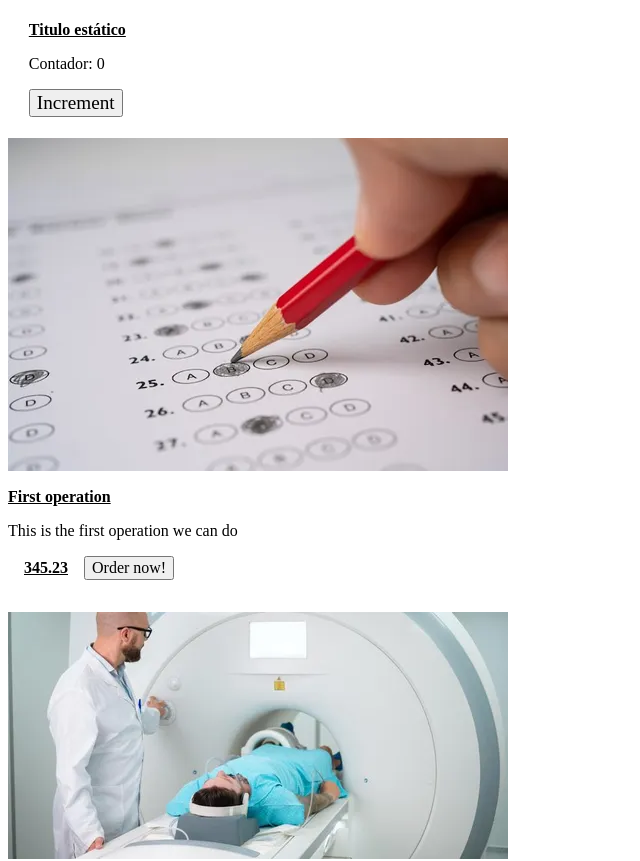
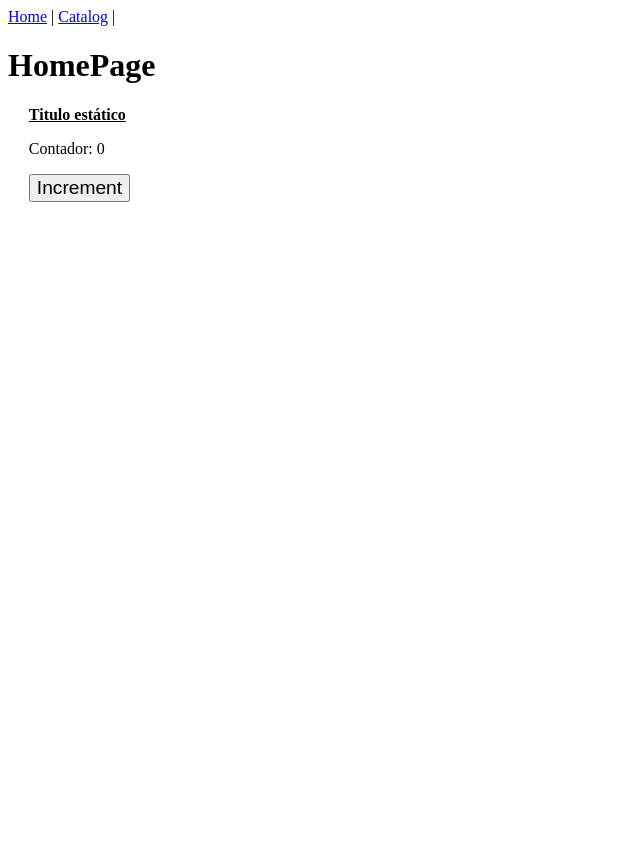
Before and after one commit to edumoro412/ejerciciosAlebat, a Vue app in the folder vue/vue-project/: page / in a window 1280 px wide. Shown: the top 861 px of the page, without its empty margins (0-640 px from the left). After the commit the page ends 800 px from the top, so only its background shows below. Built offline with nearby package versions, Linux system fonts and the light colour scheme; the HTML template or start-up script is replaced by a standard one.

Commit message:
seventh exercise done

```diff
--- a/vue/vue-project/src/App.vue
+++ b/vue/vue-project/src/App.vue
@@ -1,18 +1,12 @@
 <script setup lang="ts">
-import TheCounter from './components/TheCounter.vue'
-import ProductCard from './components/ProductCard.vue'
-import mockProducts from './data/mock'
-
-const tituloEstatico = 'Titulo Estático'
+import { RouterLink, RouterView } from 'vue-router'
 </script>
 
 <template>
   <header>
     <div class="wrapper">
-      <TheCounter />
-      <ProductCard :products="mockProducts" />
+      <RouterLink to="/">Home</RouterLink> | <RouterLink to="/catalog">Catalog</RouterLink> |
     </div>
+    <RouterView />
   </header>
 </template>
-
-<style></style>
--- /dev/null
+++ b/vue/vue-project/src/view/CatalogPage.vue
@@ -0,0 +1,11 @@
+<script setup lang="ts">
+import ProductCard from '@/components/ProductCard.vue'
+import mockProducts from '@/data/mock'
+</script>
+
+<template>
+  <div>
+    <h1>Catalog Page</h1>
+    <ProductCard :products="mockProducts" />
+  </div>
+</template>
--- /dev/null
+++ b/vue/vue-project/src/view/HomePage.vue
@@ -0,0 +1,11 @@
+<script setup lang="ts">
+import TheCounter from '@/components/TheCounter.vue'
+</script>
+<template>
+  <div>
+    <h1>HomePage</h1>
+    <TheCounter />
+  </div>
+</template>
+
+<style scoped></style>
```
Also changed, not shown: vue/vue-project/src/main.ts (+2 -5 lines), vue/vue-project/src/router.ts (added, +14 -0 lines).
